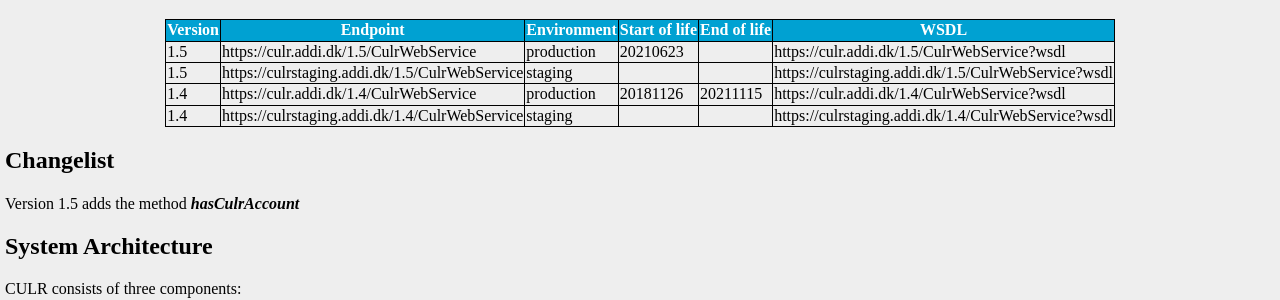
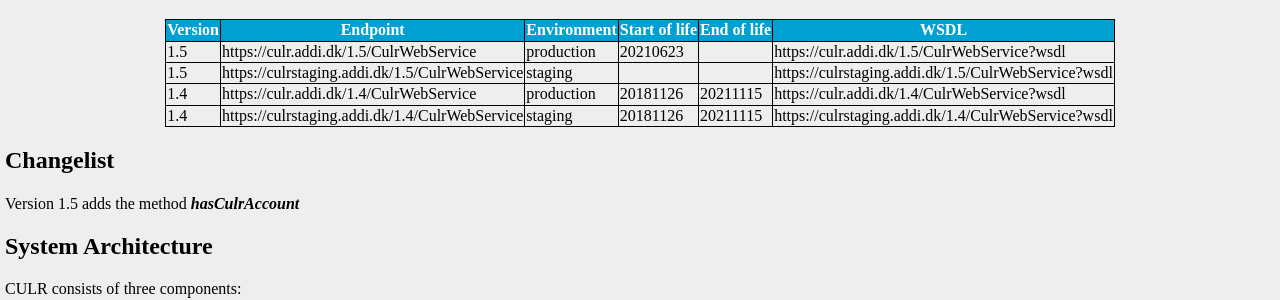
Before and after one commit to DBCDK/dbcdk.github.io, a Jekyll site: the page built from Culrservice.md, in a window 1280 px wide. Shown: the part 188-488 px from the top of the page. Built offline with Jekyll 4.4.1, drawn with Linux system fonts in a browser that asks for light colours; nearby versions of some CDN libraries; our own code applies the rules of GitHub Pages for plain Markdown files.

Commit message:
Added CULR 1.4 end-of-life

```diff
--- a/Culrservice.md
+++ b/Culrservice.md
@@ -13,7 +13,7 @@
 | 1.5     | https://culr.addi.dk/1.5/CulrWebService            | production     | 20210623      |             | https://culr.addi.dk/1.5/CulrWebService?wsdl
 | 1.5     | https://culrstaging.addi.dk/1.5/CulrWebService     | staging        |               |             | https://culrstaging.addi.dk/1.5/CulrWebService?wsdl
 | 1.4     | https://culr.addi.dk/1.4/CulrWebService            | production     | 20181126      | 20211115    | https://culr.addi.dk/1.4/CulrWebService?wsdl
-| 1.4     | https://culrstaging.addi.dk/1.4/CulrWebService     | staging        |               |             | https://culrstaging.addi.dk/1.4/CulrWebService?wsdl
+| 1.4     | https://culrstaging.addi.dk/1.4/CulrWebService     | staging        | 20181126      | 20211115    | https://culrstaging.addi.dk/1.4/CulrWebService?wsdl
 
 ## Changelist
 Version 1.5 adds the method ***hasCulrAccount***
```
